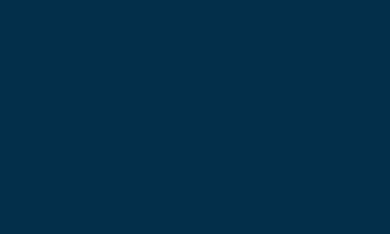
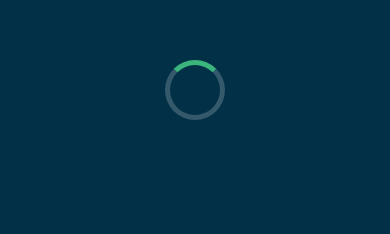
Before and after one commit to swaply-ext/swaply, an Angular app in the folder frontend/: page /loading in a window 390 px wide. Before the commit this address led to /. Shown: the part 312-546 px from the top of the page. Built offline with nearby package versions, Linux system fonts and the light colour scheme.

Commit message:
pantalla de carga y skills panel

```diff
--- a/frontend/src/app/app.routes.ts
+++ b/frontend/src/app/app.routes.ts
@@ -12,6 +12,7 @@ import { ConfirmationComponent } from './pages/confirmation/confirmation.compone
 import { ConfirmPasswordComponent } from './pages/confirm-password/confirm-password.component';
 import { ErrorAuthComponent } from './pages/error-auth/error-auth.component';
 import { SkillsPanelComponent } from './components/skills-panel/skills-panel.component';
+import { LoadingScreenComponent } from './pages/loading-screen/loading-screen.component';
 
 // Creamos una ruta para la verificación de correo
 // Ahora usamos el componente real EmailVerificationComponent
@@ -29,4 +30,5 @@ export const appRoutes: Routes = [
   { path: 'confirm-password', component: ConfirmPasswordComponent }, // <-- ruta para pantalla de confirmación de cambio de contraseña
   { path: 'error-auth', component: ErrorAuthComponent }, // <-- ruta para pantalla de error de autenticación
   { path: 'panel-skills', component: SkillsPanelComponent }, // <-- ruta para el panel de habilidades
+  { path: 'loading', component: LoadingScreenComponent }, // <-- ruta para la pantalla de carga
 ];
--- /dev/null
+++ b/frontend/src/app/pages/loading-screen/loading-screen.component.css
@@ -0,0 +1,38 @@
+:host {
+  display: flex;
+  justify-content: center;
+  align-items: center;
+  min-height: 100vh;
+  font-family: 'Quicksand', sans-serif;
+  background-color: var(--principal-color-1);
+}
+
+.spinner {
+  width: 160px;
+  height: 160px;
+  border: 6px solid rgba(255, 255, 255, 0.2);
+  border-top: 6px solid var(--principal-color-2);
+  border-radius: 50%;
+  margin: 0 auto 2.5rem auto;
+  animation: spin 1s linear infinite;
+}
+
+@keyframes spin {
+  to { transform: rotate(360deg); }
+}
+
+@media (max-width: 480px) {
+  .loading-container {
+    padding: 1.5rem;
+  }
+
+  .spinner {
+    width: 60px;
+    height: 60px;
+    border-width: 5px;
+  }
+
+  .loading-container p {
+    font-size: 1rem;
+  }
+}
--- /dev/null
+++ b/frontend/src/app/pages/loading-screen/loading-screen.component.html
@@ -0,0 +1,3 @@
+<div class="loading-container">
+  <div class="spinner"></div>
+</div>
```
Also changed, not shown: frontend/src/app/pages/loading-screen/loading-screen.component.ts (added, +11 -0 lines), 1 other file (tests, documents, lock files or other folders).
